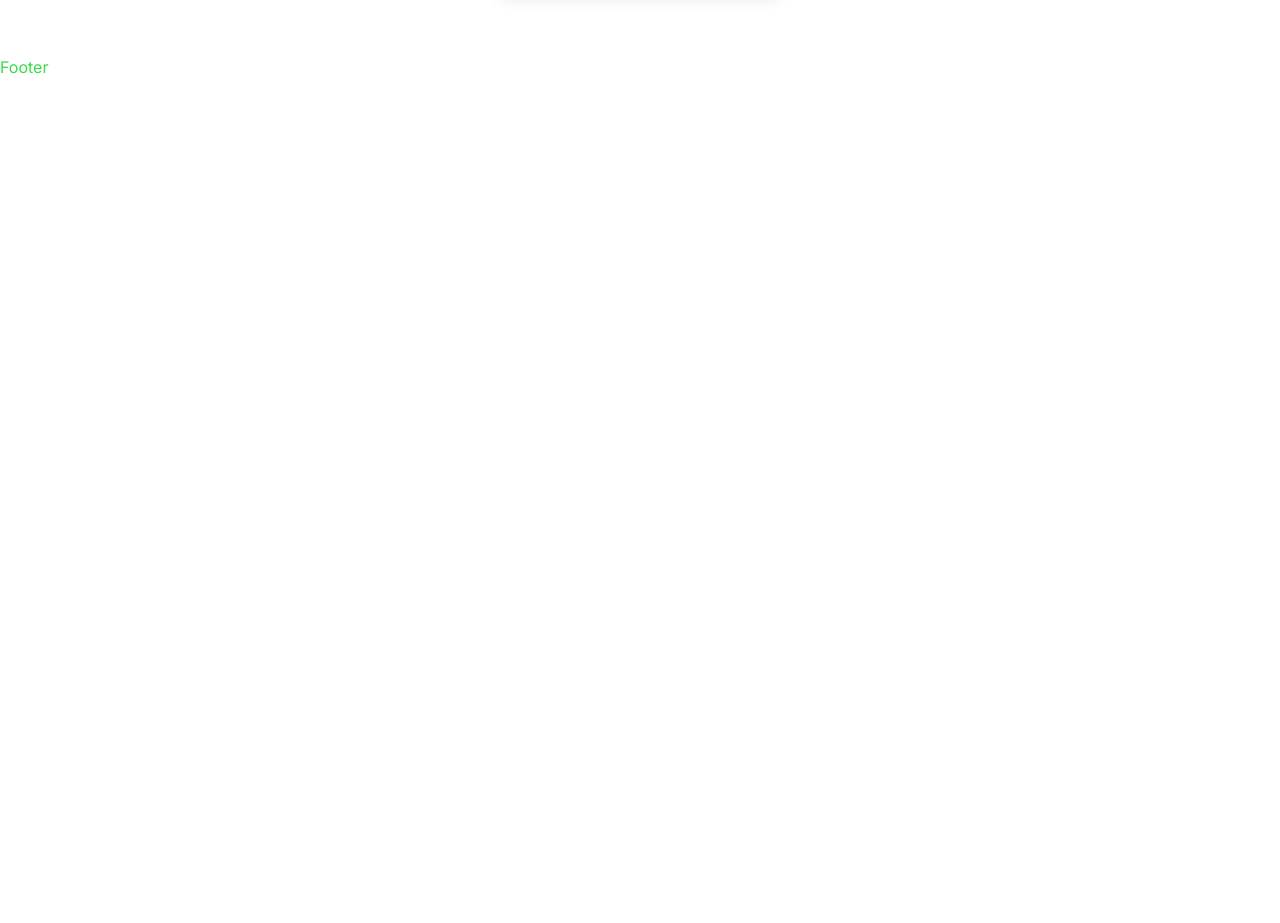
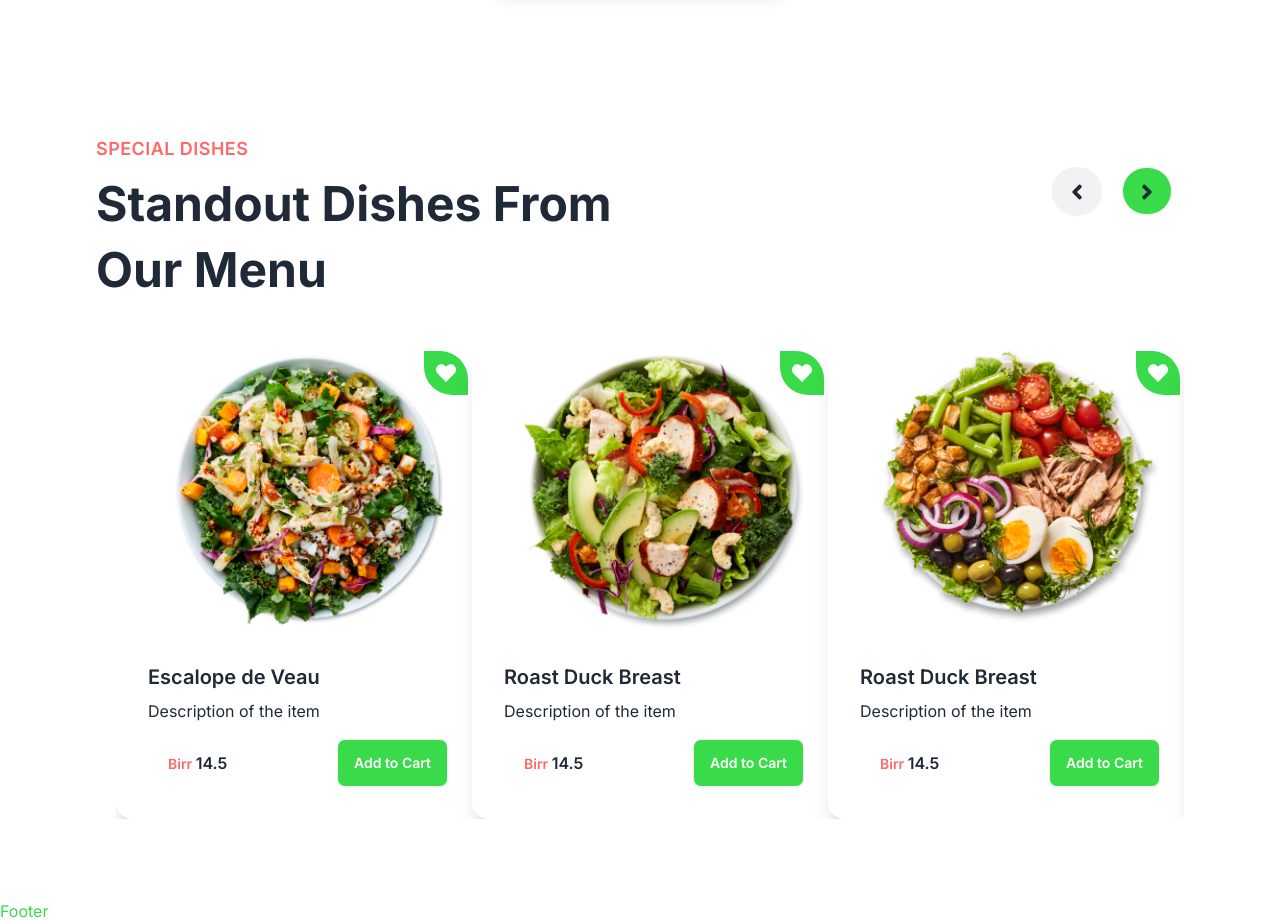
Before and after one commit to Abe-Tiz/food_deliver, a React (Vite) app: page / in a window 1280 px wide. Shown: the part 1480-2403 px from the top of the page. Before the commit the page ends 1559 px from the top, so only its background shows below. Built offline with nearby package versions, Linux system fonts and the light colour scheme.

Commit message:
add special dishes

```diff
--- a/package.json
+++ b/package.json
@@ -16,6 +16,8 @@
     "react-dom": "^18.2.0",
     "react-icons": "^5.0.1",
     "react-router-dom": "^6.22.0",
+    "react-slick": "^0.30.1",
+    "slick-carousel": "^1.8.1",
     "sort-by": "^1.2.0"
   },
   "devDependencies": {
--- a/public/menu.json
+++ b/public/menu.json
@@ -12,7 +12,7 @@
         "name": "Haddock",
         "recipe": "Chargrilled fresh tuna steak (served medium rare) on classic Niçoise salad with French beans.",
         "image": "/images/recipes/img2.png",
-        "category": "drinks",
+        "category": "popular",
         "price": 14.7
     },
     {
@@ -68,7 +68,7 @@
         "name": "Escalope de Veau",
         "recipe": "Pan roasted haddock fillet wrapped in smoked French bacon with pea purée and tomato and chive vinaigrette",
         "image": "/images/recipes/img3.png",
-        "category": "dessert",
+        "category": "popular",
         "price": 12.5
     },
     {
@@ -116,7 +116,7 @@
         "name": "Escalope de Veau",
         "recipe": "Pan roasted haddock fillet wrapped in smoked French bacon with pea purée and tomato and chive vinaigrette",
         "image": "/images/recipes/img3.png",
-        "category": "dessert",
+        "category": "popular",
         "price": 12.5
     },
     {
--- /dev/null
+++ b/src/components/Cards.jsx
@@ -0,0 +1,50 @@
+import React, { useState } from 'react'
+import { Link } from "react-router-dom"
+import {FaHeart } from 'react-icons/fa'
+
+const Cards = ({ item }) => {
+    const [isHeartFilled, setIsHeartFilled] = useState(false);
+
+    const handleHeartClick = () => {
+        setIsHeartFilled(!isHeartFilled);
+    }
+
+    return (
+      <div>
+        <div className="card w-96 bg-base-100 shadow-xl">
+          <div
+            className={`mb-5 rating gap-1 absolute right-8 top-2 p-3 heartStar bg-green ${
+              isHeartFilled ? "text-rose-500" : "text-white"
+            }`}
+            onClick={handleHeartClick}
+          >
+            <FaHeart className="h-5 w-5 cursor-pointer" />
+          </div>
+          <Link to={`/menu/${item._id}`}>
+            <figure>
+              <img
+                className="hover:scale-105 transition-all duration-300 md:h-72"
+                src={item.image}
+                alt=""
+              />
+            </figure>
+          </Link>
+          <div className="card-body">
+            <Link to={`/menu/${item._id}`}>
+              <h2 className="card-title">{item.name}</h2>
+            </Link>
+
+            <p>Description of the item</p>
+            <div className="card-actions flex justify-between items-center mt-2 px-5">
+              <h5 className="font-semibold">
+                <span className="text-sm text-red">Birr </span> {item.price}
+              </h5>
+              <button className="btn bg-green text-white">Add to Cart </button>
+            </div>
+          </div>
+        </div>
+      </div>
+    );
+}
+
+export default Cards
--- a/src/pages/home/Home.jsx
+++ b/src/pages/home/Home.jsx
@@ -1,12 +1,14 @@
 import React from 'react'
 import Banner from './../../components/Banner';
 import Categories from './Categories';
+import SpecialDishes from './SpecialDishes';
 
 const Home = () => {
   return (
     <>
       <Banner />
       <Categories />
+      <SpecialDishes />
     </>
   )
 }
--- /dev/null
+++ b/src/pages/home/SpecialDishes.jsx
@@ -0,0 +1,124 @@
+import React, { useEffect, useRef, useState } from "react";
+import "slick-carousel/slick/slick.css";
+import "slick-carousel/slick/slick-theme.css";
+import Slider from "react-slick";
+import Cards from "./../../components/Cards";
+import { FaAngleLeft, FaAngleRight } from "react-icons/fa";
+
+const SpecialDishes = () => {
+    const [recipes, setRecipes] = useState([]);
+  const slider = useRef(null);
+
+  const SampleNextArrow = (props) => {
+    const { className, style, onClick } = props;
+    return (
+      <div
+        className={className}
+        style={{ ...style, display: "block", background: "red" }}
+        onClick={onClick}
+      >
+        NEXT
+      </div>
+    );
+  };
+
+  const SamplePrevArrow = (props) => {
+    const { className, style, onClick } = props;
+    return (
+      <div
+        className={className}
+        style={{ ...style, display: "block", background: "green" }}
+        onClick={onClick}
+      >
+        BACK
+      </div>
+    );
+  };
+
+    useEffect(() => {
+        fetch("/menu.json")
+        .then((res) => res.json())
+        .then((data) => {
+            const specials = data.filter((item) => item.category === "popular");
+            setRecipes(specials);
+        });
+    }, []);
+
+    // settings
+    const settings = {
+      dots: true,
+      infinite: false,
+      speed: 500,
+      slidesToShow: 3,
+      slidesToScroll: 3,
+      initialSlide: 1,
+      responsive: [
+        {
+          breakpoint: 1024,
+          settings: {
+            slidesToShow: 3,
+            slidesToScroll: 3,
+            infinite: true,
+            dots: true,
+          },
+        },
+        {
+          breakpoint: 970,
+          settings: {
+            slidesToShow: 2,
+            slidesToScroll: 2,
+            initialSlide: 2,
+          },
+        },
+        {
+          breakpoint: 576,
+          settings: {
+            slidesToShow: 1,
+            slidesToScroll: 1,
+          },
+        },
+      ],
+      nextArrow: <SampleNextArrow />,
+      prevArrow: <SamplePrevArrow />,
+    };
+
+    return (
+      <>
+        <div className="section-container my-20 relative">
+          <div className="text-left">
+            <p className="subtitle">Special Dishes</p>
+            <h2 className="title md:w-[520px]">
+              Standout Dishes From Our Menu
+            </h2>
+          </div>
+
+          <div className="md:absolute right-3 top-8 mb-10 md:mr-24" >
+            <button
+              onClick={() => slider?.current?.slickPrev()}
+              className=" btn p-2 rounded-full ml-5"
+            >
+              <FaAngleLeft className=" h-8 w-8 p-1" />
+            </button>
+            <button
+              className="bg-green btn p-2 rounded-full ml-5"
+              onClick={() => slider?.current?.slickNext()}
+            >
+              <FaAngleRight className=" h-8 w-8 p-1" />
+            </button>
+          </div>
+
+          <Slider
+            ref={slider}
+            {...settings}
+            className="overflow-hidden mt-10 space-x-5"
+          >
+            {recipes.map((item, i) => {
+              return <Cards key={i} item={item} />;
+            })}
+          </Slider>
+        </div>
+      </>
+    );
+};
+
+export default SpecialDishes;
```
Also changed, not shown: src/components/Banner.jsx (+11 -1 lines), 1 other file (tests, documents, lock files or other folders).
